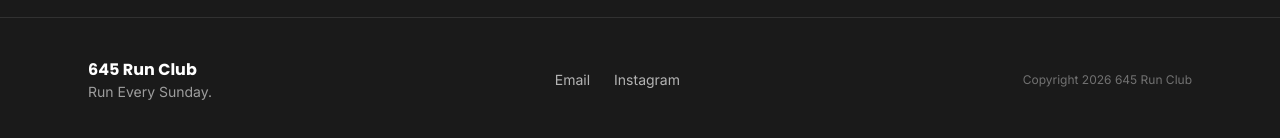
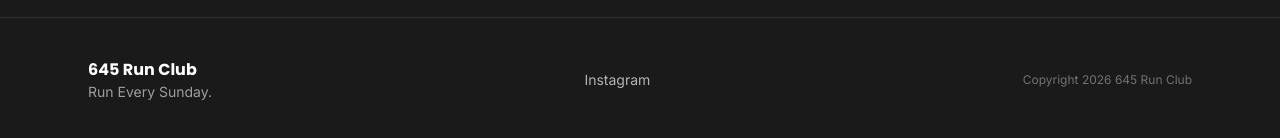
Before and after one commit to k-nilesh04/645-running-club, a React (Vite) app in the folder frontend/: page / in a window 1280 px wide. Shown: the part 3129-3267 px from the top of the page. Built offline with nearby package versions, Linux system fonts and the light colour scheme; no server answers.

Commit message:
NavLink in Footer
Comment out the Email NavLink in the Footer component.

```diff
--- a/frontend/src/components/Footer.jsx
+++ b/frontend/src/components/Footer.jsx
@@ -11,9 +11,9 @@ export default function Footer() {
 
         <div className="flex gap-6 text-sm text-offwhite/70">
 
-          <NavLink to="/" className="hover:text-primary">
+          {/* <NavLink to="/" className="hover:text-primary">
             Email
-          </NavLink>
+          </NavLink> */}
           <a href="https://instagram.com/645_runclub" target="_blank" rel="noreferrer" className="hover:text-primary">
             Instagram
           </a>
```
